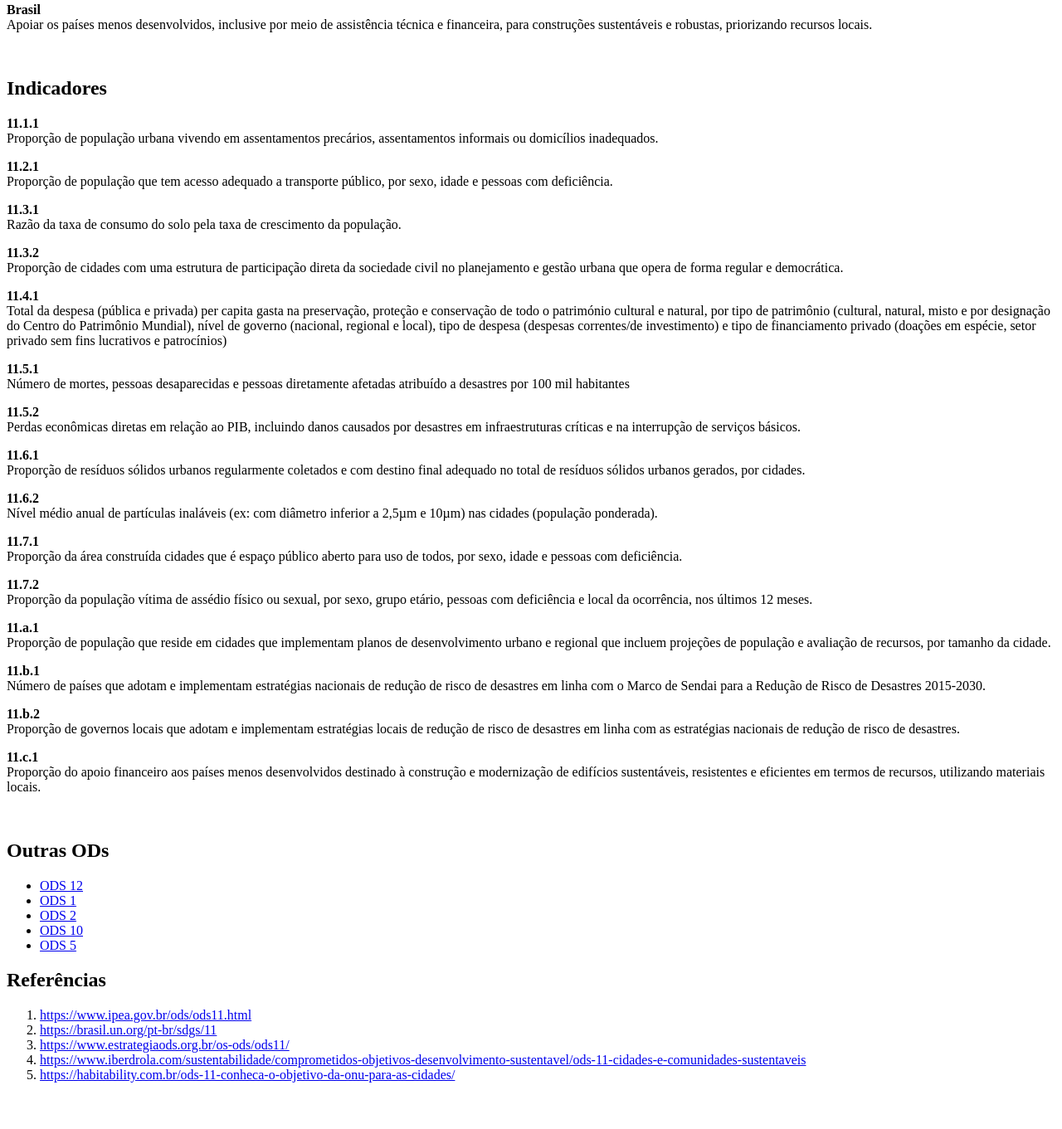
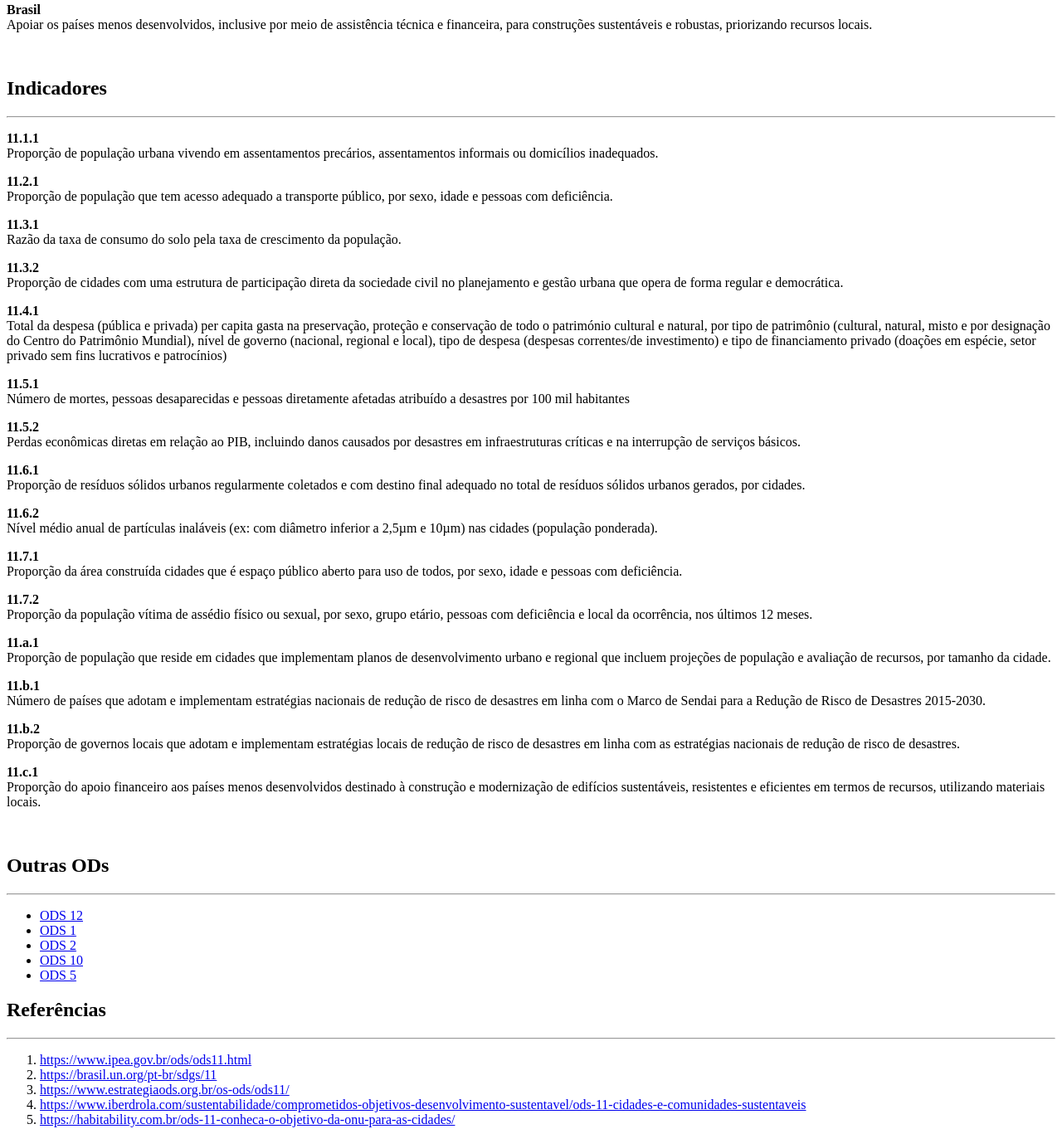
Before and after one commit to joaodinizaraujo/ExercicioDuplaAula, a plain HTML site: page index.html in a window 1280 px wide. Shown: the part 2933-4294 px from the top of the page at 83% size. Before the commit the page ends 4254 px from the top, so only its background shows below. Drawn offline with Linux system fonts and the light colour scheme.

Commit message:
adicionando hr

```diff
--- a/index.html
+++ b/index.html
@@ -219,6 +219,7 @@
     </p>
     <br />
     <h2>Indicadores</h2>
+    <hr />
     <p>
       <strong>11.1.1</strong><br />Proporção de população urbana vivendo em
       assentamentos precários, assentamentos informais ou domicílios
@@ -298,6 +299,7 @@
     </p>
     <br />
     <h2>Outras ODs</h2>
+    <hr />
     <ul>
       <li>
         <a
@@ -336,6 +338,7 @@
       </li>
     </ul>
     <h2>Referências</h2>
+    <hr />
     <ol>
       <li>
         <a href="https://www.ipea.gov.br/ods/ods11.html" target="_blank"
```
